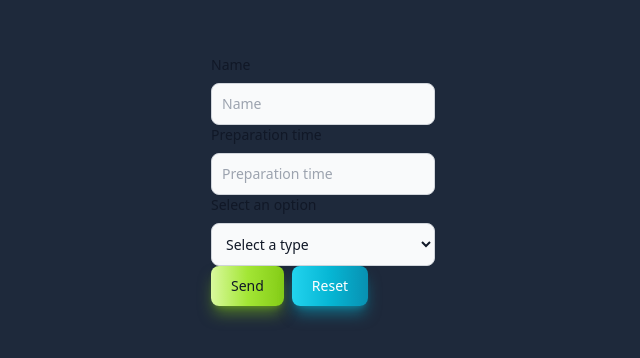
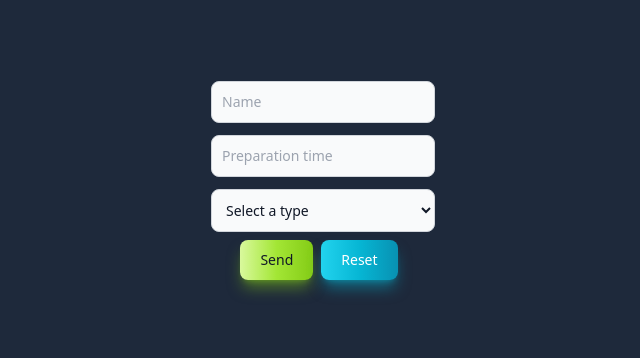
Before and after one commit to WojciechChuchro/Dishes, a React (Vite) app: page / in a window 1280 px wide. Shown: the part 216-574 px from the top of the page, without its empty margins (317-957 px from the left). Built offline with nearby package versions, Linux system fonts and the light colour scheme.

Commit message:
Create better styling using flowbite.

```diff
--- a/src/App.tsx
+++ b/src/App.tsx
@@ -1,26 +1,20 @@
 import { useState } from "react"
 
-interface fromZeroToTen {
-  spiciness_scale: 0 | 1 | 2 | 3 | 4 | 5 | 6 | 7 | 8 | 9 | 10
-}
-interface data extends fromZeroToTen {
-  name: string
-  preperation_time: string
-  type: string
-  number_of_slices: number
-  diameter: number
-  slices_of_bread: string
+interface data {
+  name: string;
+  preparation_time: string;
+  type: string;
+  no_of_slices?: number;
+  diameter?: number;
+  spiciness_scale?: number;
+  slices_of_bread?: number;
 }
 
 function App() {
   const [data, setData] = useState<data>({
     name: "",
-    preperation_time: "",
+    preparation_time: "",
     type: "",
-    number_of_slices: 0,
-    diameter: 0,
-    spiciness_scale: 0,
-    slices_of_bread: "",
   })
 
   const handleSubmit = (event: React.ChangeEvent<HTMLInputElement>) => {
@@ -37,16 +31,11 @@ function App() {
     <>
       <form
         onSubmit={() => handleSubmit}
-        className="flex flex-col items-center justify-center bg-slate-800 w-screen h-screen"
+        className="flex items-center justify-center bg-slate-800 w-screen h-screen"
       >
-        <div className="">
-          <div>
-            <label
-              htmlFor="name"
-              className="block mb-2 text-sm font-medium text-gray-900 dark:text-white"
-            >
-              Name
-            </label>
+        <div className="flex flex-col">
+          <div className="flex">
+            <div className="flex flex-col gap-3">
             <input
               type="text"
               id="name"
@@ -54,14 +43,8 @@ function App() {
               placeholder="Name"
               required
             />
-          </div>
-          <div>
-            <label
-              htmlFor="preparation-time"
-              className="block mb-2 text-sm font-medium text-gray-900 dark:text-white"
-            >
-              Preparation time
-            </label>
+
+
             <input
               type="text"
               id="preparation-time"
@@ -69,14 +52,6 @@ function App() {
               placeholder="Preparation time"
               required
             />
-          </div>
-          <div>
-            <label
-              htmlFor="type-id"
-              className="block mb-2 text-sm font-medium text-gray-900 dark:text-white"
-            >
-              Select an option
-            </label>
             <select
               id="type-id"
               className="bg-gray-50 border border-gray-300 text-gray-900 text-sm rounded-lg focus:ring-blue-500 focus:border-blue-500 block w-full p-2.5 dark:bg-gray-700 dark:border-gray-600 dark:placeholder-gray-400 dark:text-white dark:focus:ring-blue-500 dark:focus:border-blue-500"
@@ -87,16 +62,10 @@ function App() {
               <option value="Soup">Soup</option>
               <option value="Sandwich">Sandwich</option>
             </select>
-          </div>
+
             {data.type === "Pizza" && (
               <>
-              <div>
-                <label
-                  htmlFor="number-of-slices"
-                  className="block mb-2 text-sm font-medium text-gray-900 dark:text-white"
-                >
-                  Number of slices
-                </label>
+
                   <input
                     type="text"
                     id="number-of-slices"
@@ -104,14 +73,7 @@ function App() {
                     placeholder="Number of slices"
                     required
                   />
-              </div>
-              <div>
-                <label
-                  htmlFor="diameter"
-                  className="block mb-2 text-sm font-medium text-gray-900 dark:text-white"
-                >
-                  Diameter
-                </label>
+
                   <input
                     type="text"
                     id="diameter"
@@ -119,19 +81,13 @@ function App() {
                     placeholder="Diameter"
                     required
                   />
-              </div>
+
               </>
             )}
 
             {data.type === "Soup" && (
               <>
-              <div>
-                <label
-                  htmlFor="spiciness-scale"
-                  className="block mb-2 text-sm font-medium text-gray-900 dark:text-white"
-                >
-                  Spiciness scale
-                </label>
+
                   <input
                     type="text"
                     id="spiciness-scale"
@@ -139,19 +95,13 @@ function App() {
                     placeholder="Spiciness scale"
                     required
                   />
-              </div>
+
               </>
             )}
 
             {data.type === "Sandwich" && (
               <>
-              <div>
-                <label
-                  htmlFor="slices-of-bread"
-                  className="block mb-2 text-sm font-medium text-gray-900 dark:text-white"
-                >
-                  Slices of bread
-                </label>
+
                   <input
                     type="text"
                     id="slices-of-bread"
@@ -159,21 +109,22 @@ function App() {
                     placeholder="Slices of bread"
                     required
                   />
-              </div>
+
               </>
             )}
-
-          <div>
+            </div>
+          </div>
+          <div className="mt-2 flex justify-center items-center">
             <button
               type="submit"
-              className="text-gray-900 bg-gradient-to-r from-lime-200 via-lime-400 to-lime-500 hover:bg-gradient-to-br focus:ring-4 focus:outline-none focus:ring-lime-300 dark:focus:ring-lime-800 shadow-lg shadow-lime-500/50 dark:shadow-lg dark:shadow-lime-800/80 font-medium rounded-lg text-sm px-5 py-2.5 text-center mr-2 mb-2"
+              className=" text-gray-900 bg-gradient-to-r from-lime-200 via-lime-400 to-lime-500 hover:bg-gradient-to-br focus:ring-4 focus:outline-none focus:ring-lime-300 dark:focus:ring-lime-800 shadow-lg shadow-lime-500/50 dark:shadow-lg dark:shadow-lime-800/80 font-medium rounded-lg text-sm px-5 py-2.5 text-center mr-2 mb-2"
             >
               Send
             </button>
 
             <button
               type="reset"
-              className="text-white bg-gradient-to-r from-cyan-400 via-cyan-500 to-cyan-600 hover:bg-gradient-to-br focus:ring-4 focus:outline-none focus:ring-cyan-300 dark:focus:ring-cyan-800 shadow-lg shadow-cyan-500/50 dark:shadow-lg dark:shadow-cyan-800/80 font-medium rounded-lg text-sm px-5 py-2.5 text-center mr-2 mb-2"
+              className=" text-white bg-gradient-to-r from-cyan-400 via-cyan-500 to-cyan-600 hover:bg-gradient-to-br focus:ring-4 focus:outline-none focus:ring-cyan-300 dark:focus:ring-cyan-800 shadow-lg shadow-cyan-500/50 dark:shadow-lg dark:shadow-cyan-800/80 font-medium rounded-lg text-sm px-5 py-2.5 text-center mr-2 mb-2"
             >
               Reset
             </button>
```
Lines whose indentation alone changed are shown as unchanged.
